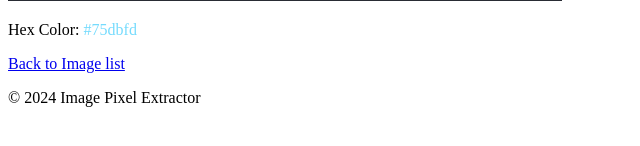
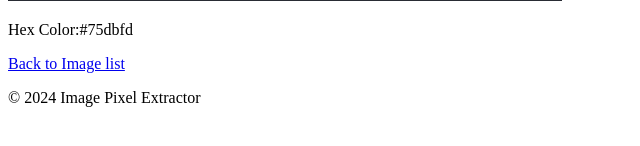
Before and after one commit to mpethamotaung/Image-Processing, a Django app: page /image/1/ in a window 1280 px wide. Shown: the part 637-783 px from the top of the page, without its empty margins (0-640 px from the left). Run offline with Django 5.2, Linux system fonts and the light colour scheme; data comes from the database, SQL or seed files in the repository.

Commit message:
update image_details remove inline styling. will be added in CSS

```diff
--- a/PixelsProject/pixels/templates/pixels/image_details.html
+++ b/PixelsProject/pixels/templates/pixels/image_details.html
@@ -3,6 +3,6 @@
 {% block content %}
 <h1>Image Details</h1>
 <img src="{{ image.image.url}}" alt="Uploaded Image" style="max-width: 100%; height: auto;">
-<p>Hex Color: <span style="color: {{ image.hex_color }}">{{ image.hex_color}}</span></p>
+<p>Hex Color:{{ image.hex_color}}</span></p>
 <a href="{% url 'pixels:image_list' %}">Back to Image list</a>
 {% endblock %}
```
